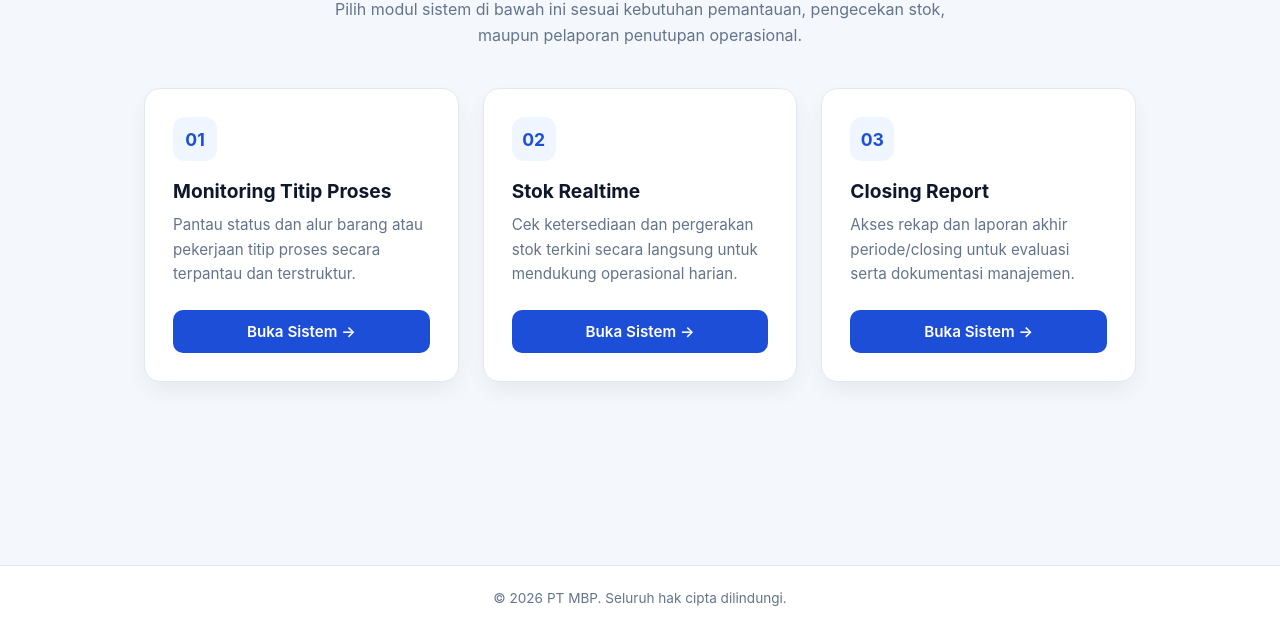
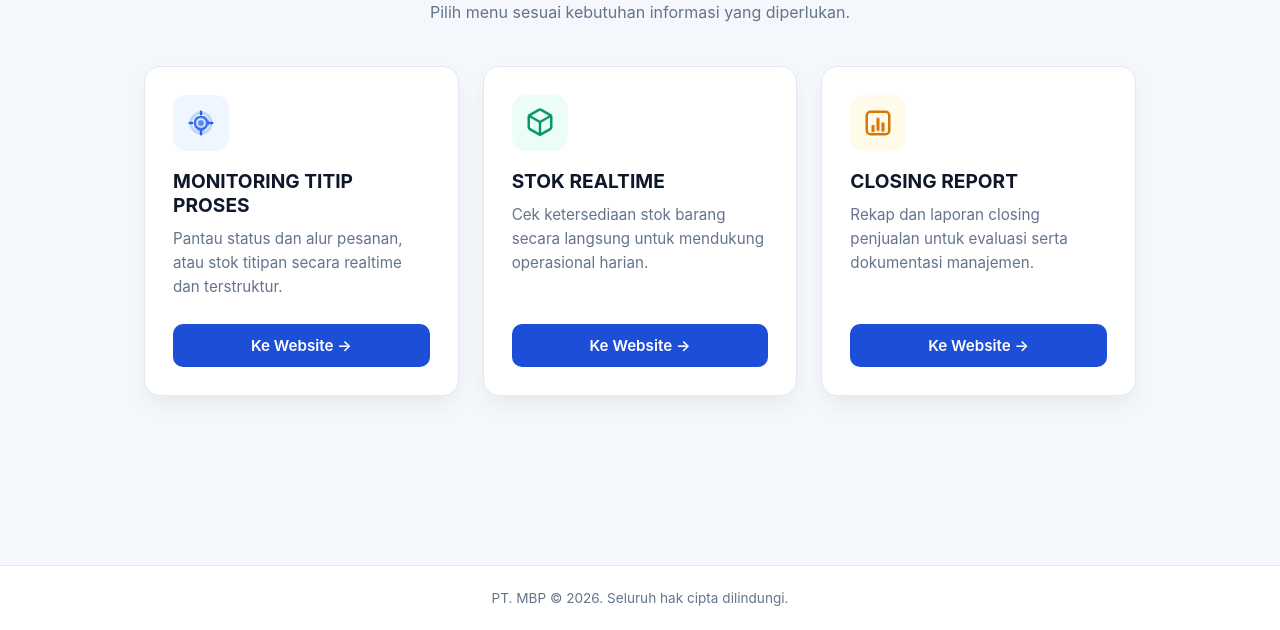
Before and after one commit to putradwi-dev/homepage, a plain HTML site: page index.html in a window 1280 px wide. Shown: the part 170-800 px from the top of the page. Drawn offline with Linux system fonts and the light colour scheme.

Commit message:
Update index.html

```diff
--- a/index.html
+++ b/index.html
@@ -1,6 +1,18 @@
 <!DOCTYPE html>
 <html lang="id">
 <head>
+  <link rel="icon" type="image/png" href="https://raw.githubusercontent.com/putradwi-dev/homepage/main/favicon.png">
+
+  <!-- Open Graph / WhatsApp Preview Meta Tags -->
+  <meta property="og:type" content="website">
+  <meta property="og:title" content="Portal Sistem Informasi">
+  <meta property="og:description" content="Pusat Akses Sistem Informasi">
+  <meta property="og:image" content="https://raw.githubusercontent.com/putradwi-dev/homepage/main/preview.png">
+  <meta property="og:image:type" content="image/png">
+  <meta property="og:image:width" content="1200">
+  <meta property="og:image:height" content="630">
+  <meta property="og:url" content="https://ptmbp.my.id/">
+
   <meta charset="UTF-8" />
   <meta name="viewport" content="width=device-width, initial-scale=1.0" />
   <title>Portal Sistem Informasi - PT MBP</title>
@@ -47,7 +59,7 @@
     }
 
     .brand {
-      font-size: 1.25rem;
+      font-size: 1.55rem;
       font-weight: 700;
       color: var(--primary);
       letter-spacing: -0.02em;
@@ -109,19 +121,20 @@
       display: flex;
       flex-direction: column;
       justify-content: space-between;
-      transition: transform 0.2s ease, box-shadow 0.2s ease, border-color 0.2s ease;
+      transition: transform 0.25s ease, box-shadow 0.25s ease, border-color 0.25s ease;
     }
 
     .card:hover {
-      transform: translateY(-4px);
+      transform: translateY(-5px);
       box-shadow: 0 18px 32px -8px rgba(15, 23, 42, 0.12);
       border-color: #bfdbfe;
     }
 
+    /* Container & Tema Ikon Animasi */
     .card-icon {
-      width: 44px;
-      height: 44px;
-      border-radius: 12px;
+      width: 56px;
+      height: 56px;
+      border-radius: 14px;
       background: #eff6ff;
       color: var(--primary);
       display: flex;
@@ -130,6 +143,93 @@
       font-weight: 700;
       font-size: 1.1rem;
       margin-bottom: 18px;
+      transition: transform 0.3s ease;
+    }
+
+    .card:hover .card-icon {
+      transform: scale(1.06);
+    }
+
+    .icon-monitoring {
+      background: #eff6ff;
+      color: #2563eb;
+    }
+
+    .icon-stok {
+      background: #ecfdf5;
+      color: #059669;
+    }
+
+    .icon-closing {
+      background: #fffbeb;
+      color: #d97706;
+    }
+
+    /* 1. Animasi Radar Monitoring */
+    .radar-ring {
+      transform-origin: 12px 12px;
+      animation: radarPulse 2.4s infinite ease-out;
+    }
+
+    .radar-dot {
+      animation: dotBlink 1.8s infinite ease-in-out;
+    }
+
+    @keyframes radarPulse {
+      0% {
+        transform: scale(0.85);
+        opacity: 0.9;
+      }
+      70% {
+        transform: scale(1.18);
+        opacity: 0.15;
+      }
+      100% {
+        transform: scale(0.85);
+        opacity: 0.9;
+      }
+    }
+
+    @keyframes dotBlink {
+      0%, 100% { opacity: 1; }
+      50% { opacity: 0.35; }
+    }
+
+    /* 2. Animasi Kotak Stok Mengambang */
+    .box-float {
+      animation: floatBox 2.8s infinite ease-in-out;
+    }
+
+    @keyframes floatBox {
+      0%, 100% { transform: translateY(0px); }
+      50% { transform: translateY(-2.5px); }
+    }
+
+    /* 3. Animasi Grafik Batang Closing Report */
+    .bar-1 {
+      transform-origin: bottom;
+      animation: barGrow1 2.2s infinite ease-in-out;
+    }
+    .bar-2 {
+      transform-origin: bottom;
+      animation: barGrow2 2.2s infinite ease-in-out;
+    }
+    .bar-3 {
+      transform-origin: bottom;
+      animation: barGrow3 2.2s infinite ease-in-out;
+    }
+
+    @keyframes barGrow1 {
+      0%, 100% { transform: scaleY(1); }
+      50% { transform: scaleY(0.65); }
+    }
+    @keyframes barGrow2 {
+      0%, 100% { transform: scaleY(0.75); }
+      50% { transform: scaleY(1.1); }
+    }
+    @keyframes barGrow3 {
+      0%, 100% { transform: scaleY(1); }
+      50% { transform: scaleY(0.7); }
     }
 
     .card h2 {
@@ -176,55 +276,75 @@
 <body>
   <header>
     <div class="header-inner">
-      <div class="brand">PT MBP <span>| Portal Sistem Informasi</span></div>
-      <div class="badge">3 Sistem Aktif</div>
+      <div class="brand">PT. MAKMUR BERUNTUNG PISAN <span>| Portal Sistem Informasi</span></div>
+      <div class="badge">3 Website Aktif</div>
     </div>
   </header>
 
   <main>
     <section class="hero">
       <h1>Pusat Akses Sistem Informasi</h1>
-      <p>Pilih modul sistem di bawah ini sesuai kebutuhan pemantauan, pengecekan stok, maupun pelaporan penutupan operasional.</p>
+      <p>Pilih menu sesuai kebutuhan informasi yang diperlukan.</p>
     </section>
 
     <section class="grid">
       <article class="card">
         <div>
-          <div class="card-icon">01</div>
-          <h2>Monitoring Titip Proses</h2>
-          <p>Pantau status dan alur barang atau pekerjaan titip proses secara terpantau dan terstruktur.</p>
+          <div class="card-icon icon-monitoring">
+            <svg width="30" height="30" viewBox="0 0 24 24" fill="none" stroke="currentColor" stroke-width="2" stroke-linecap="round" stroke-linejoin="round">
+              <circle class="radar-ring" cx="12" cy="12" r="9" stroke-opacity="0.35" />
+              <circle cx="12" cy="12" r="5" />
+              <circle class="radar-dot" cx="12" cy="12" r="1.5" fill="currentColor" />
+              <path d="M12 3v2M12 19v2M3 12h2M19 12h2" />
+            </svg>
+          </div>
+          <h2>MONITORING TITIP PROSES</h2>
+          <p>Pantau status dan alur pesanan, atau stok titipan secara realtime dan terstruktur.</p>
         </div>
-        <a class="btn" href="https://monitoringtitipproses.ptmbp.my.id/" target="_blank" rel="noopener noreferrer">
-          Buka Sistem →
+        <a class="btn" href="https://monitoringtitipproses.ptmbp.my.id/">
+          Ke Website →
         </a>
       </article>
 
       <article class="card">
         <div>
-          <div class="card-icon">02</div>
-          <h2>Stok Realtime</h2>
-          <p>Cek ketersediaan dan pergerakan stok terkini secara langsung untuk mendukung operasional harian.</p>
+          <div class="card-icon icon-stok">
+            <svg class="box-float" width="30" height="30" viewBox="0 0 24 24" fill="none" stroke="currentColor" stroke-width="2" stroke-linecap="round" stroke-linejoin="round">
+              <path d="M21 8a2 2 0 0 0-1-1.73l-7-4a2 2 0 0 0-2 0l-7 4A2 2 0 0 0 3 8v8a2 2 0 0 0 1 1.73l7 4a2 2 0 0 0 2 0l7-4A2 2 0 0 0 21 16Z" />
+              <path d="m3.3 7 8.7 5 8.7-5" />
+              <path d="M12 22V12" />
+            </svg>
+          </div>
+          <h2>STOK REALTIME</h2>
+          <p>Cek ketersediaan stok barang secara langsung untuk mendukung operasional harian.</p>
         </div>
-        <a class="btn" href="https://stokrealtime.ptmbp.my.id/" target="_blank" rel="noopener noreferrer">
-          Buka Sistem →
+        <a class="btn" href="https://stokrealtime.ptmbp.my.id/">
+          Ke Website →
         </a>
       </article>
 
       <article class="card">
         <div>
-          <div class="card-icon">03</div>
-          <h2>Closing Report</h2>
-          <p>Akses rekap dan laporan akhir periode/closing untuk evaluasi serta dokumentasi manajemen.</p>
+          <div class="card-icon icon-closing">
+            <svg width="30" height="30" viewBox="0 0 24 24" fill="none" stroke="currentColor" stroke-width="2" stroke-linecap="round" stroke-linejoin="round">
+              <rect x="3" y="3" width="18" height="18" rx="3" />
+              <line class="bar-1" x1="8" y1="17" x2="8" y2="12" stroke-width="2.5" />
+              <line class="bar-2" x1="12" y1="17" x2="12" y2="8" stroke-width="2.5" />
+              <line class="bar-3" x1="16" y1="17" x2="16" y2="10" stroke-width="2.5" />
+            </svg>
+          </div>
+          <h2>CLOSING REPORT</h2>
+          <p>Rekap dan laporan closing penjualan untuk evaluasi serta dokumentasi manajemen.</p>
         </div>
-        <a class="btn" href="https://closingreport.ptmbp.my.id/" target="_blank" rel="noopener noreferrer">
-          Buka Sistem →
+        <a class="btn" href="https://closingreport.ptmbp.my.id/">
+          Ke Website →
         </a>
       </article>
     </section>
   </main>
 
   <footer>
-    &copy; 2026 PT MBP. Seluruh hak cipta dilindungi.
+    PT. MBP &copy; 2026. Seluruh hak cipta dilindungi.
   </footer>
 </body>
 </html>
```
